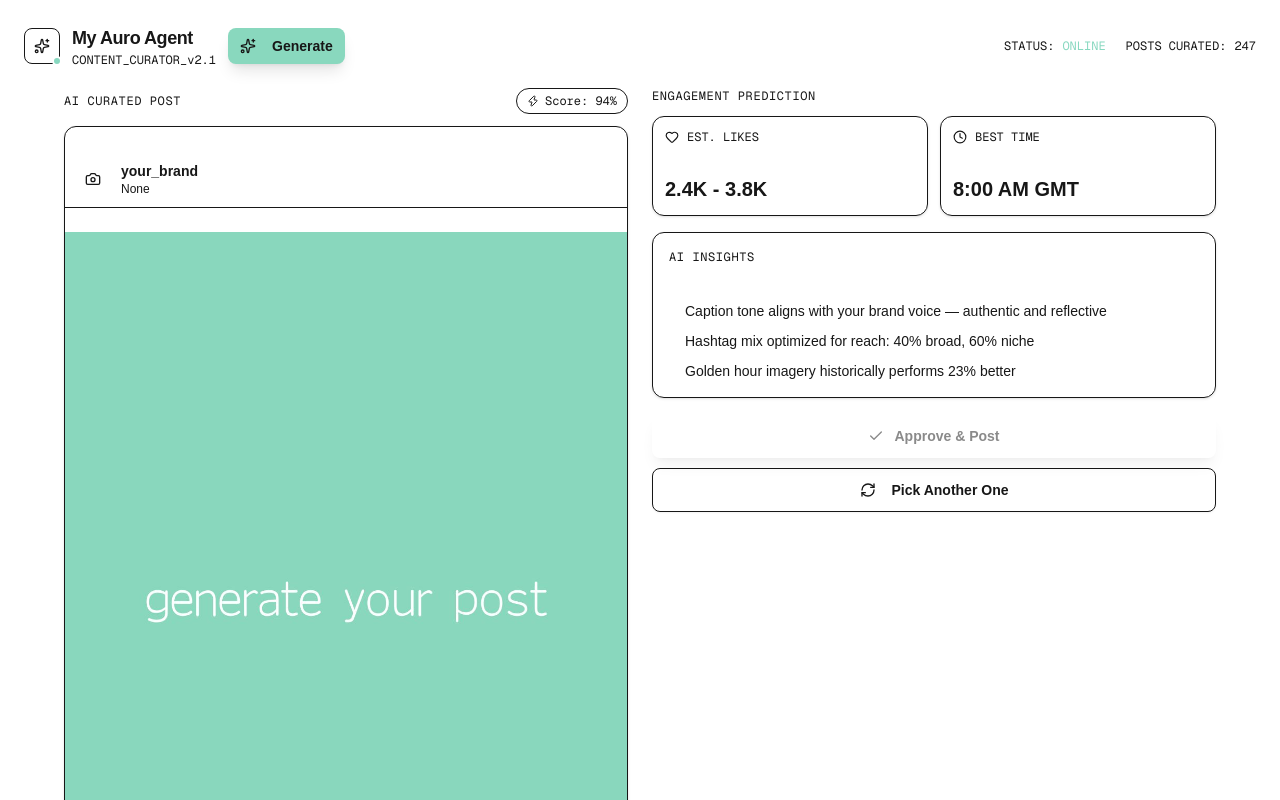
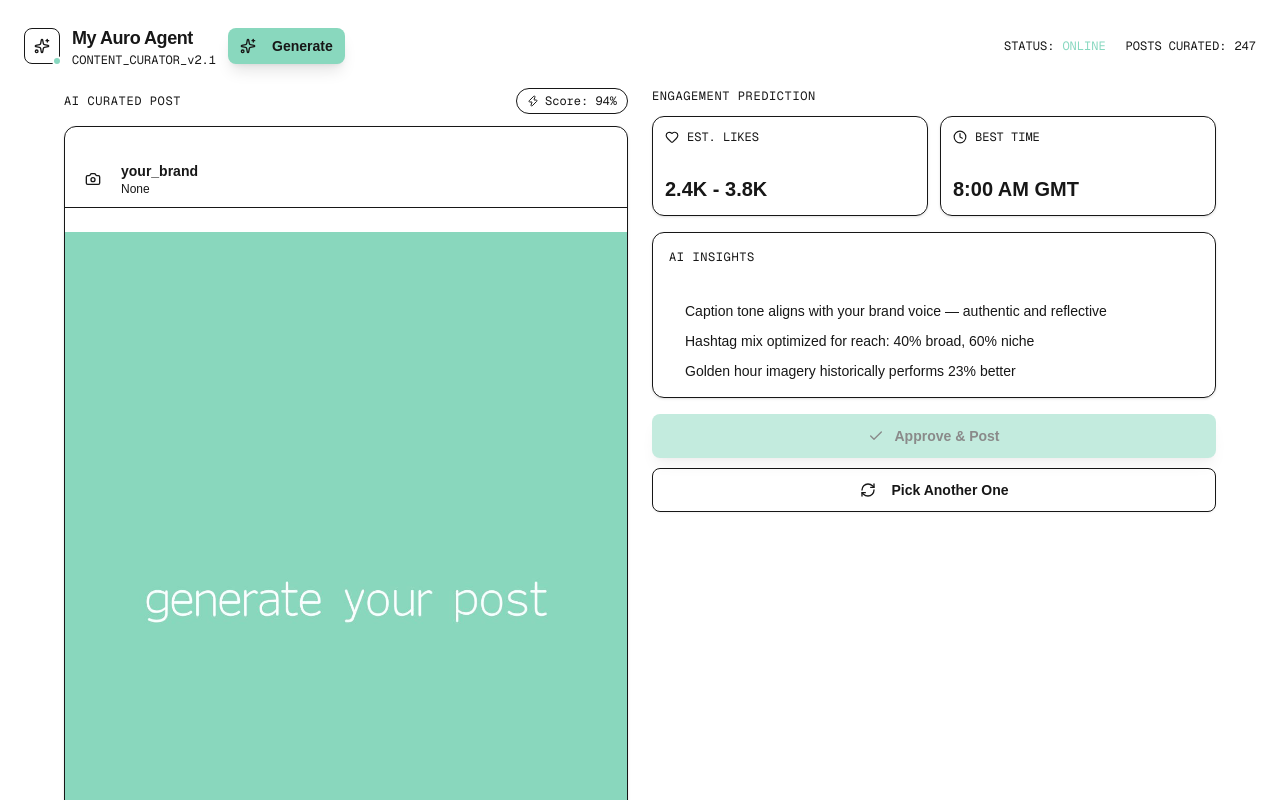
Before and after one commit to Harerina/auroagent, a Next.js app: page / in a window 1280 px wide. Shown: the top 800 px of the page. Built offline with nearby package versions, Linux system fonts and the light colour scheme.

Commit message:
change button color

```diff
--- a/app/page.tsx
+++ b/app/page.tsx
@@ -345,7 +345,8 @@ export default function AuroDashboard() {
                       isRefreshing ||
                       currentImage === "/images/none.jpg"
                     }
-                    className="w-full h-11 text-sm font-semibold bg-primary hover:bg-primary/90 text-primary-foreground rounded-lg transition-all shadow-lg shadow-primary/20"
+                    className="w-full h-11 text-sm font-semibold text-primary-foreground rounded-lg transition-all shadow-lg shadow-primary/20"
+                    style={{ backgroundColor: "#89D8BE" }}
                   >
                     {isPosting ? (
                       <div className="flex items-center gap-2.5">
```
